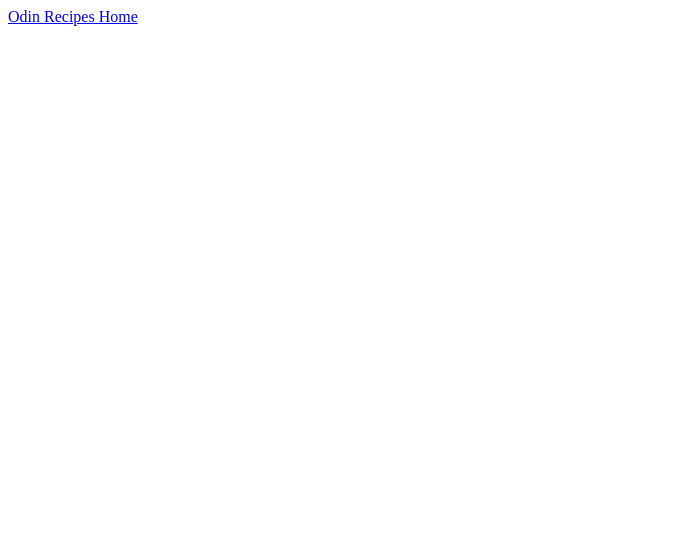
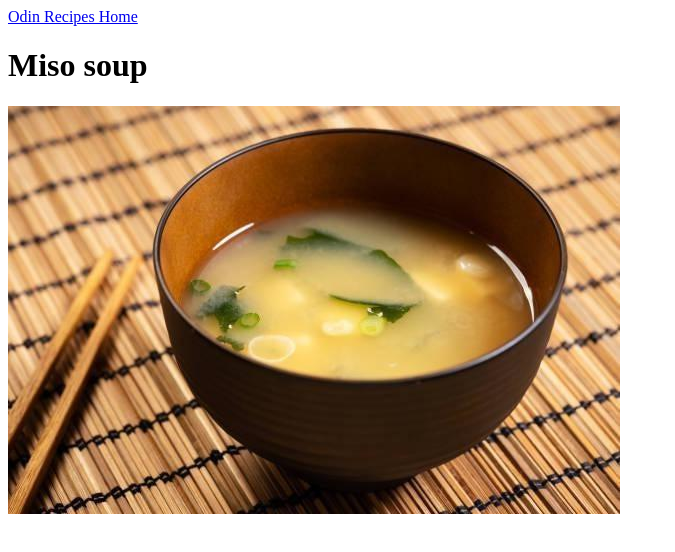
Before and after one commit to GREGORUNDEL/odin-recipes, a plain HTML site: page recipes/miso-soup.html in a window 1280 px wide. Shown: the whole page, without its empty margins (0-675 px from the left). Drawn offline with Linux system fonts and the light colour scheme.

Commit message:
Added title and photo miso witt description

```diff
--- a/recipes/miso-soup.html
+++ b/recipes/miso-soup.html
@@ -5,5 +5,7 @@
     </head>
     <body>
         <a href="../index.html">Odin Recipes Home</a>
+        <h1>Miso soup</h1>
+        <img src="../photo/miso-soup.jpg" alt="a plate with miso soup">
     </body>
 </html>
```
